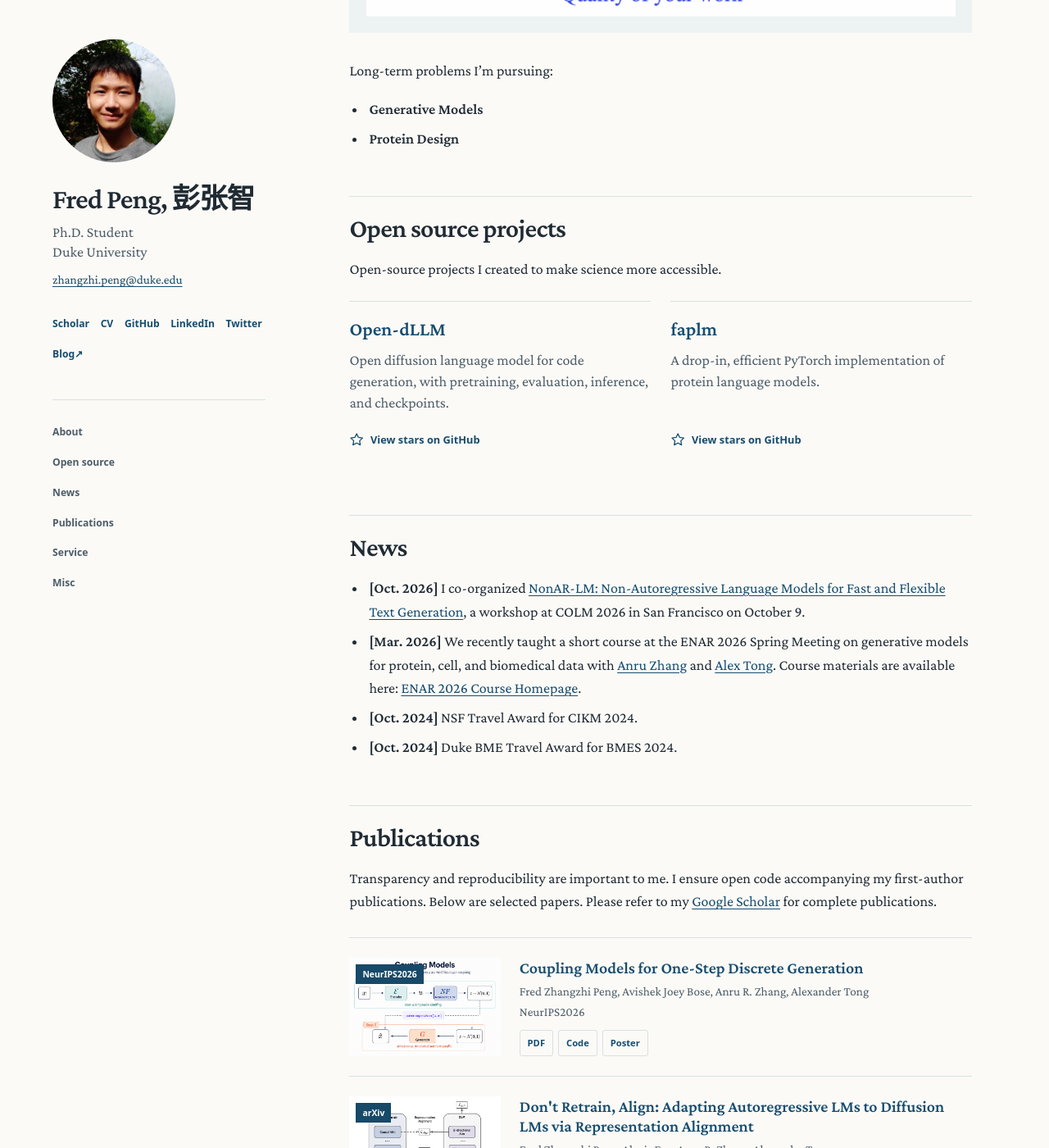
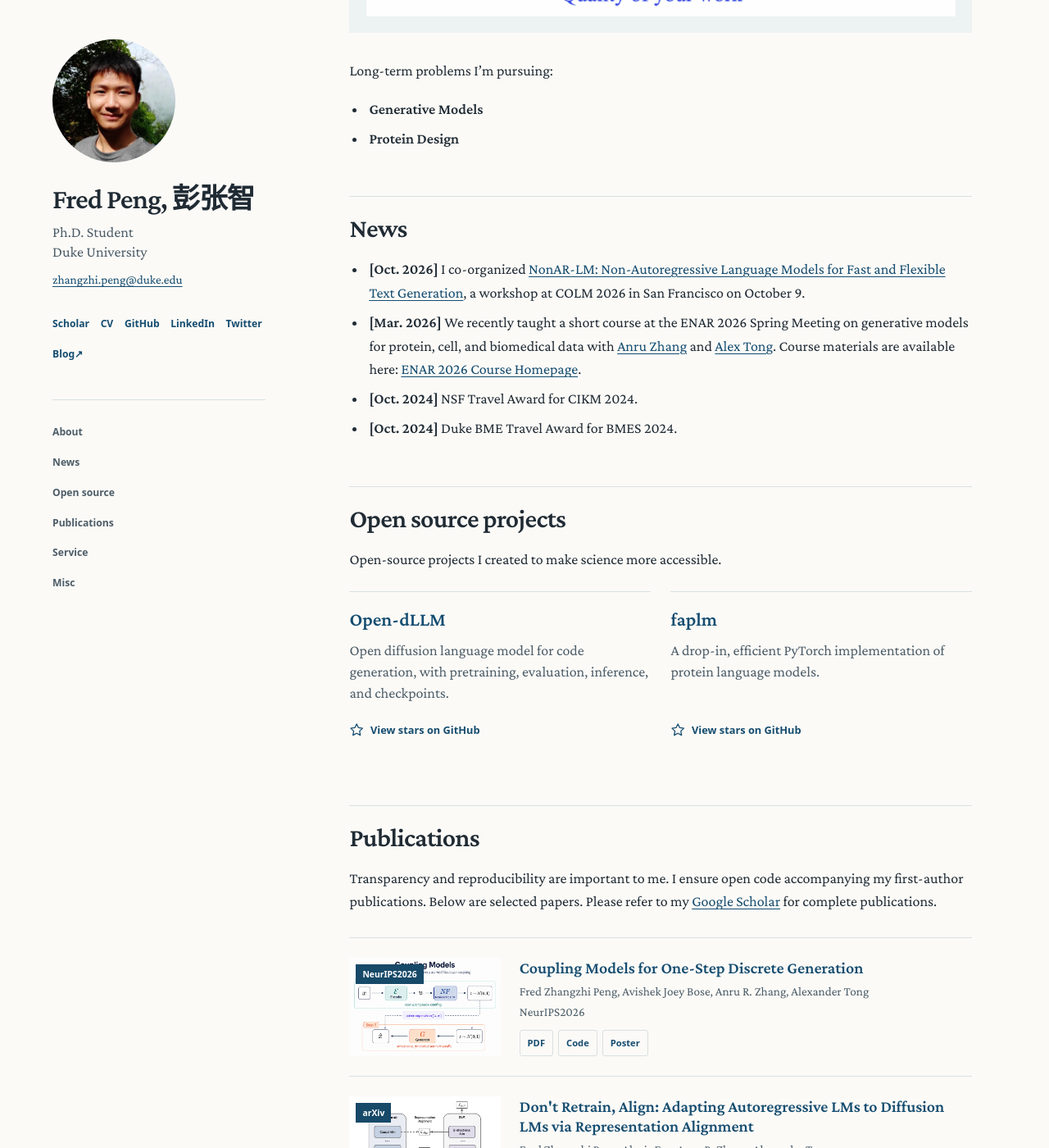
Before and after one commit to pengzhangzhi/home, a Jekyll site: the page built from index.md, in a window 1280 px wide and 1400 px high, scrolled down 921 px. Shown: the whole window at 82% size. Built offline with Jekyll 4.4.1, drawn with Linux system fonts in a browser that asks for light colours; comment, search, counter and statistics services are not loaded; our own code applies the rules of GitHub Pages for plain Markdown files.

Commit message:
Move open source projects below news

```diff
--- a/_layouts/homepage.html
+++ b/_layouts/homepage.html
@@ -28,7 +28,7 @@
           <a href="{{ '/blog/' | relative_url }}">Blog <span aria-hidden="true">↗</span></a>
         </nav>
         <nav class="section-links" aria-label="On this page">
-          <a href="#about-me">About</a><a href="#open-source-projects">Open source</a><a href="#news">News</a><a href="#publications">Publications</a><a href="#services">Service</a><a href="#misc">Misc</a>
+          <a href="#about-me">About</a><a href="#news">News</a><a href="#open-source-projects">Open source</a><a href="#publications">Publications</a><a href="#services">Service</a><a href="#misc">Misc</a>
         </nav>
       </div>
     </header>
--- a/index.md
+++ b/index.md
@@ -27,8 +27,6 @@ Long-term problems I'm pursuing:
 
 
 
-{% include open-source-projects.html %}
-
 ## News
 
 - **[Oct. 2026]** I co-organized [NonAR-LM: Non-Autoregressive Language Models for Fast and Flexible Text Generation](https://pengzhangzhi.github.io/NonAR-LM/), a workshop at COLM 2026 in San Francisco on October 9.
@@ -39,6 +37,8 @@ Long-term problems I'm pursuing:
 
 
 
+{% include open-source-projects.html %}
+
 {% include_relative _includes/publications.md %}
 
 {% include_relative _includes/services.md %}
```
